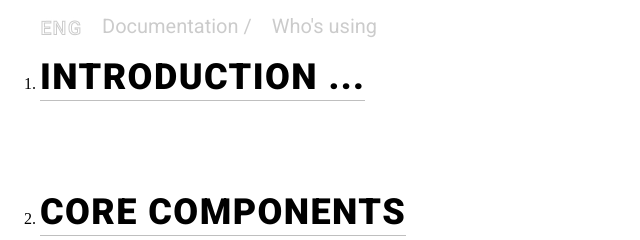
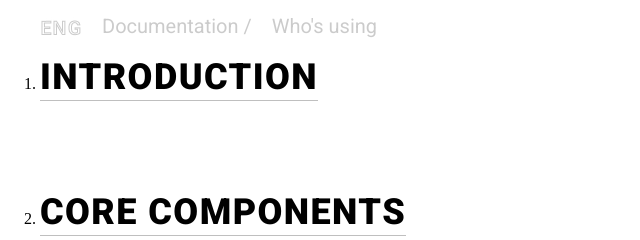
Before and after one commit to lyudmilaklochko/homework-10, a plain HTML site: page konstruct_template/index.html in a window 1280 px wide. Shown: the top 240 px of the page, 0-640 px from the left. Drawn offline with Linux system fonts and the light colour scheme.

Commit message:
code review

```diff
--- a/konstruct_template/index.html
+++ b/konstruct_template/index.html
@@ -42,7 +42,7 @@
                 <nav>
                     <ol>
                         <li>
-                            <a href="#introduction">Introduction ...</a>
+                            <a href="#introduction">Introduction</a>
                         </li>
                         <li>
                             <a href="#components">Core Components</a>
```
